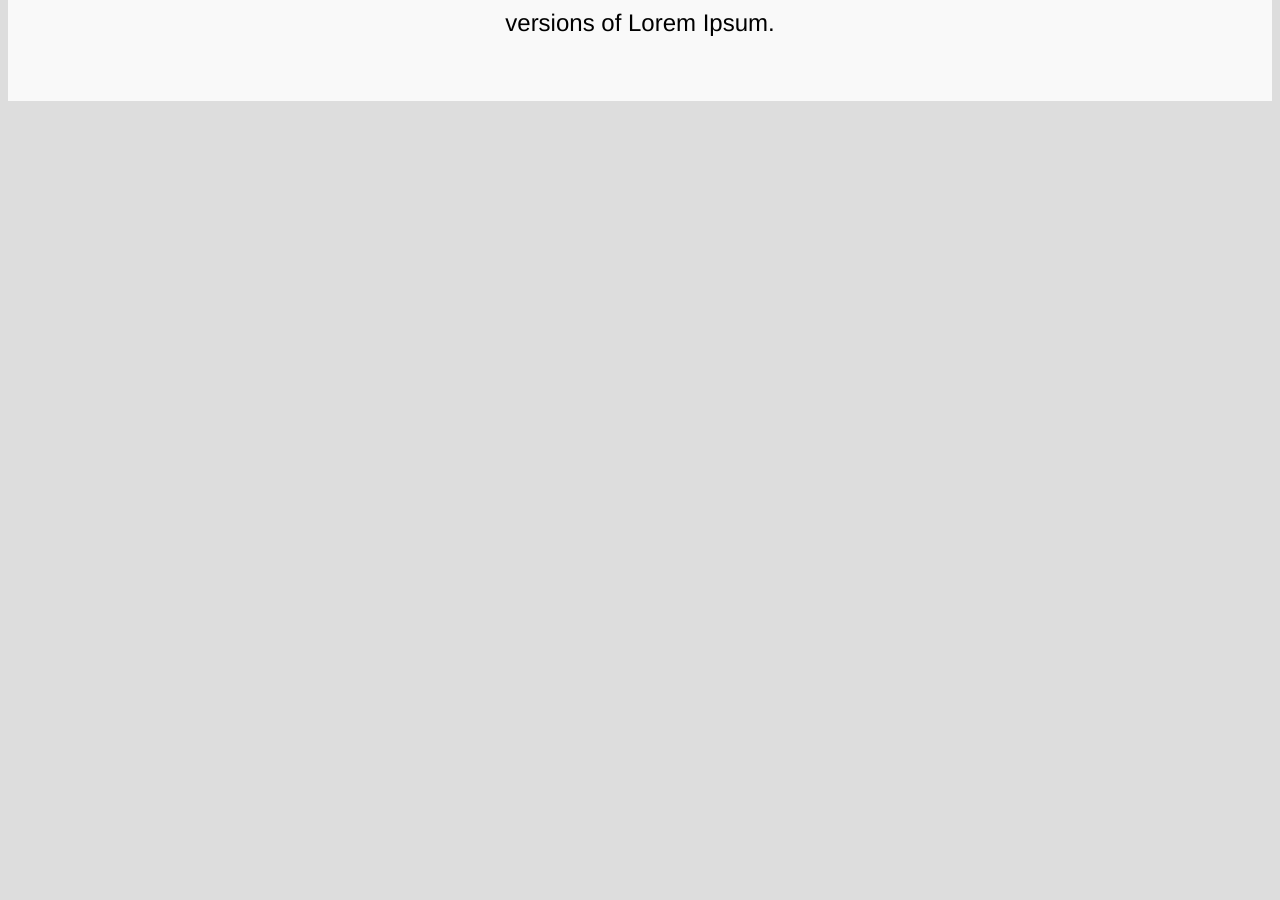
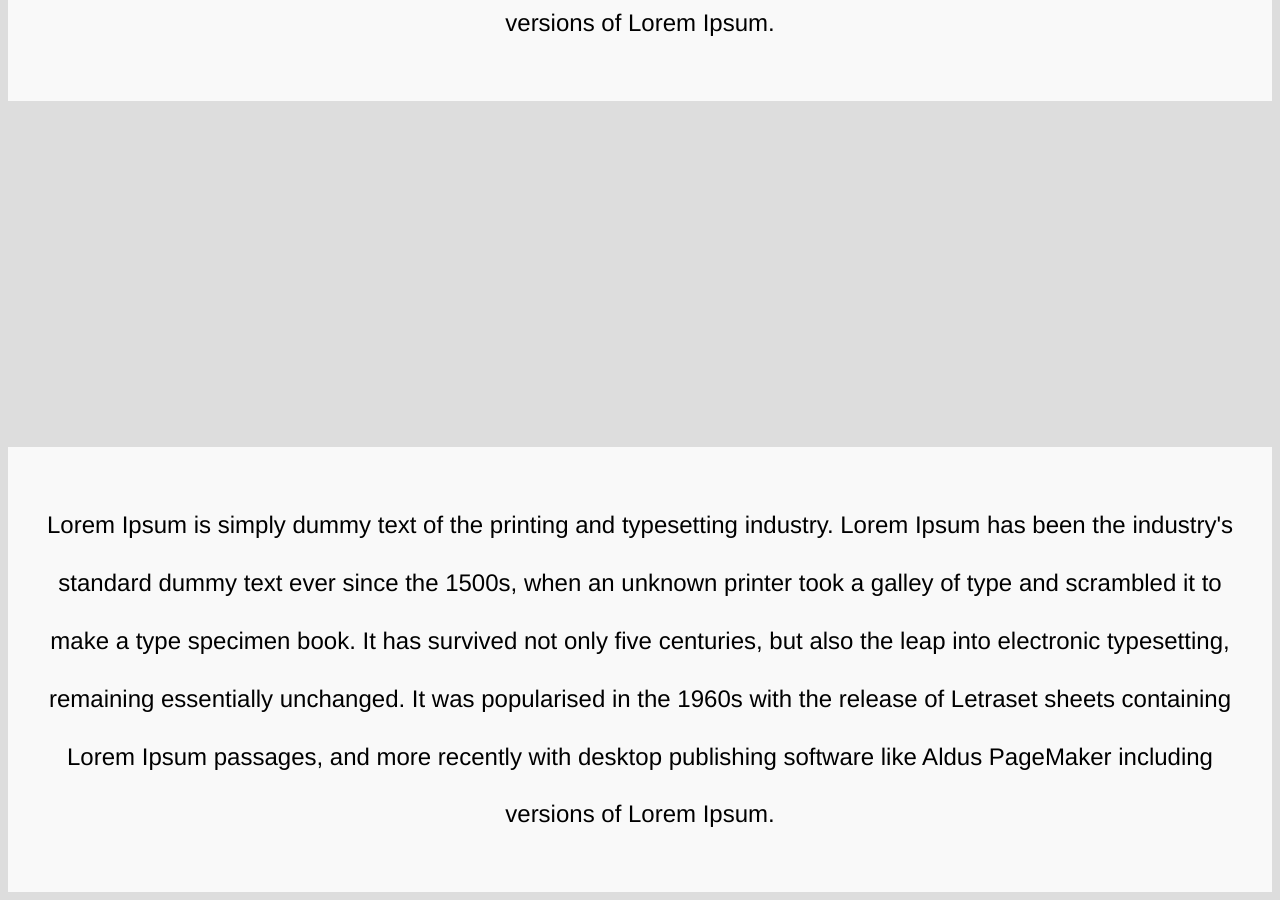
Before and after one commit to MannyLemos/MannyLemos.github.io, a Jekyll site: the page index.html, which Jekyll copies as it is, in a window 1280 px wide and 900 px high, scrolled down 1201 px. Built offline with Jekyll 4.4.1, drawn with Linux system fonts in a browser that asks for light colours; nearby versions of some CDN libraries; before the commit the page ends 1310 px from its top, so only the background shows below that.

Commit message:
Update index.html

```diff
--- a/index.html
+++ b/index.html
@@ -66,5 +66,10 @@
 			<p>Lorem Ipsum is simply dummy text of the printing and typesetting industry. Lorem Ipsum has been the industry's standard dummy text ever since the 1500s, when an unknown printer took a galley of type and scrambled it to make a type specimen book. It has survived not only five centuries, but also the leap into electronic typesetting, remaining essentially unchanged. It was popularised in the 1960s with the release of Letraset sheets containing Lorem Ipsum passages, and more recently with desktop publishing software like Aldus PageMaker including versions of Lorem Ipsum.</p>
 		</div>
 	</div>
+	<br><br><br><br><br><br>
+	<div class = "container">
+			<p>Lorem Ipsum is simply dummy text of the printing and typesetting industry. Lorem Ipsum has been the industry's standard dummy text ever since the 1500s, when an unknown printer took a galley of type and scrambled it to make a type specimen book. It has survived not only five centuries, but also the leap into electronic typesetting, remaining essentially unchanged. It was popularised in the 1960s with the release of Letraset sheets containing Lorem Ipsum passages, and more recently with desktop publishing software like Aldus PageMaker including versions of Lorem Ipsum.</p>
+		</div>
+	</div>
 </body>
 </html>
```
